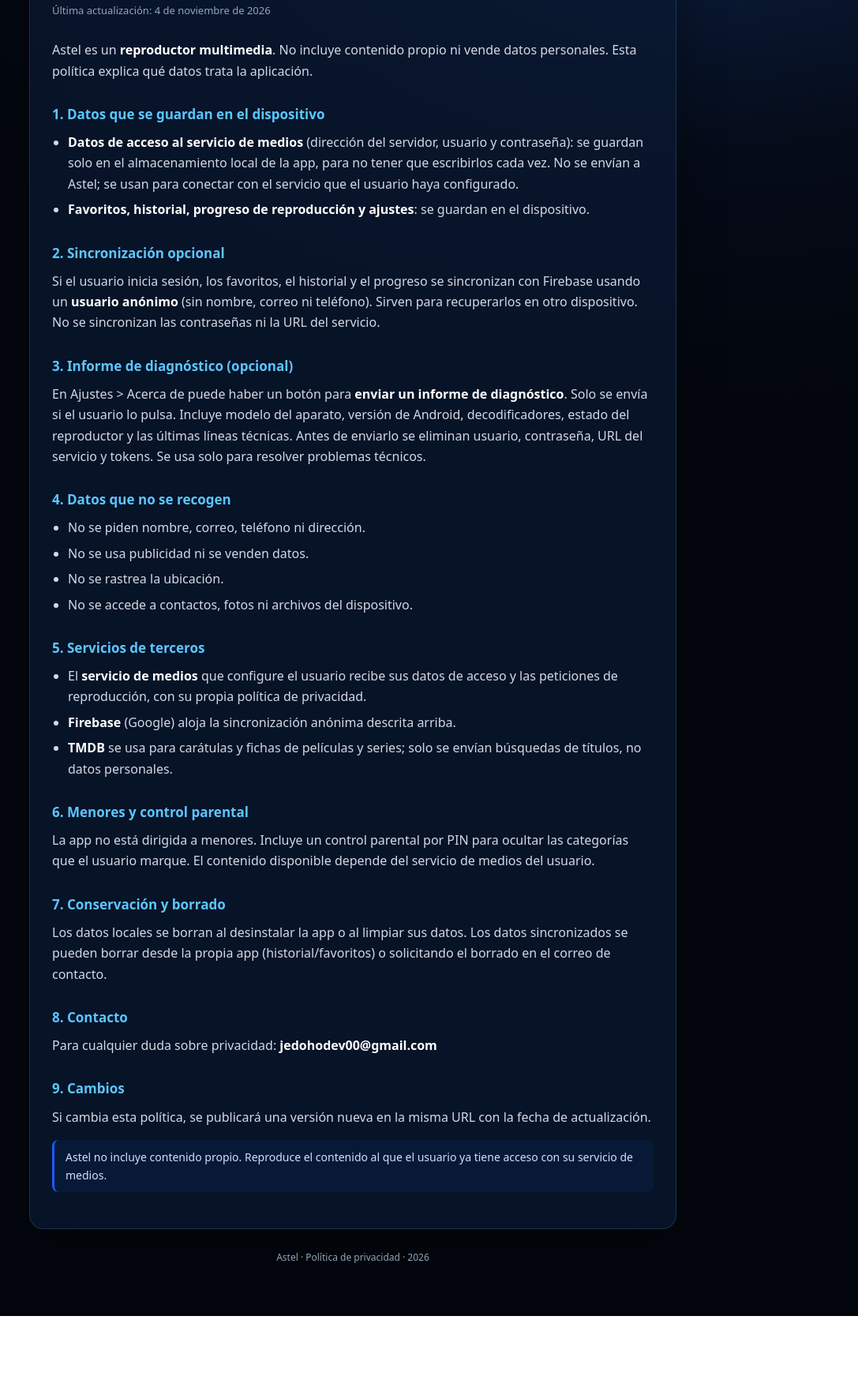
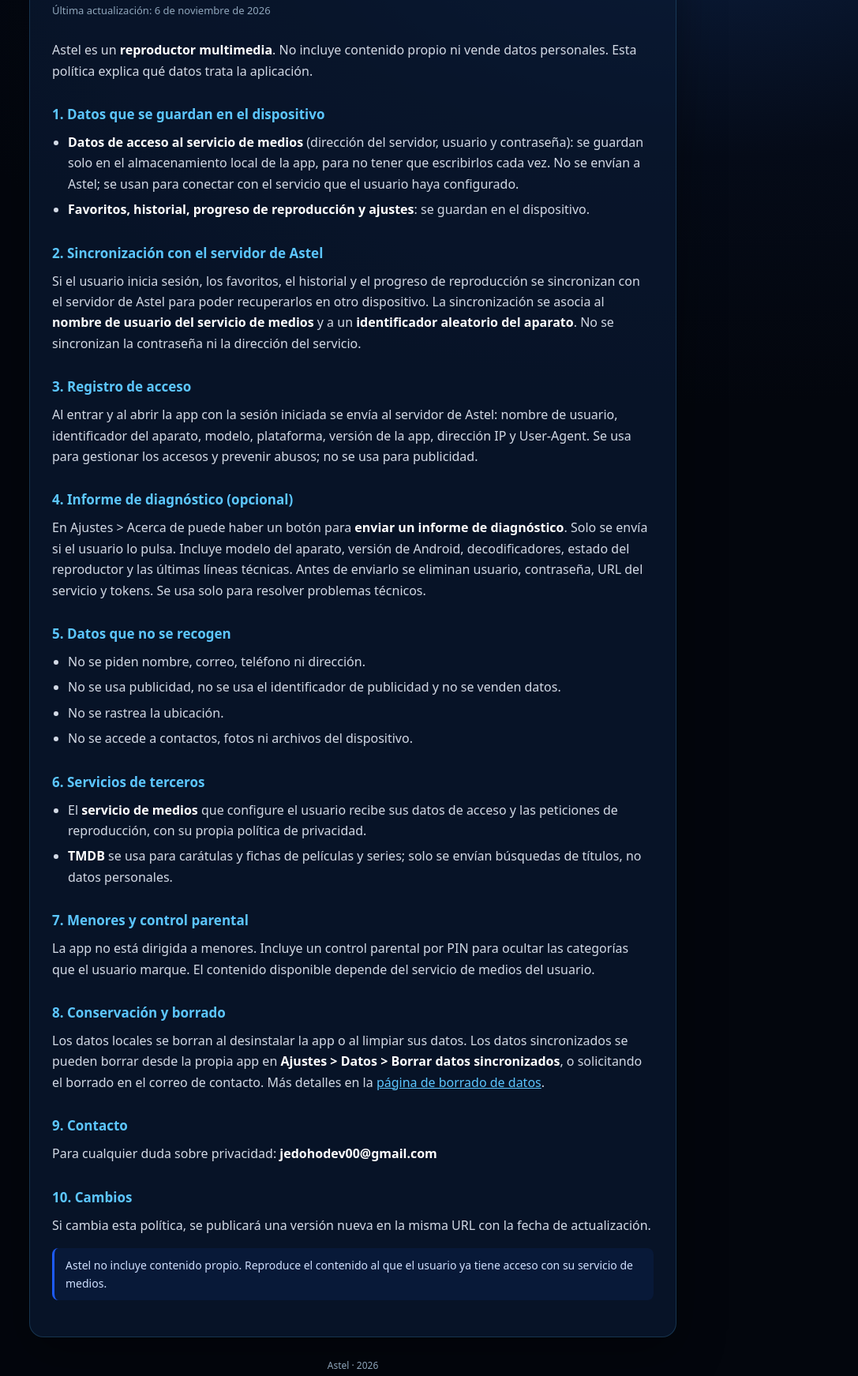
Before and after one commit to jedohodev00/Astel-Player, a plain HTML site: page privacidad.html in a window 1280 px wide. Shown: the part 187-1930 px from the top of the page at 79% size, without its empty margins (193-1280 px from the left). Before the commit the page ends 1854 px from the top, so only its background shows below. Drawn offline with Linux system fonts and the light colour scheme.

Commit message:
Update privacidad.html

```diff
--- a/privacidad.html
+++ b/privacidad.html
@@ -44,10 +44,21 @@
   .date{color:var(--muted);font-size:13px;margin:0 0 26px}
   h2{color:var(--cyan);font-size:17px;margin:28px 0 8px}
   p{margin:0 0 12px}
-  ul{margin:0 0 12px 20px;padding:0}
+  ul,ol{margin:0 0 12px 20px;padding:0}
   li{margin:0 0 6px}
   a{color:var(--cyan)}
   strong{color:#fff}
+  .btn{
+    display:inline-block;
+    margin:10px 0 4px;
+    padding:12px 20px;
+    border-radius:10px;
+    background:linear-gradient(135deg,#1D5BFF,#3F8BFF);
+    color:#fff;
+    text-decoration:none;
+    font-weight:700;
+    box-shadow:0 10px 30px rgba(29,91,255,.35);
+  }
   .note{
     border-left:3px solid var(--blue);
     background:rgba(29,91,255,.08);
@@ -57,6 +68,7 @@
     font-size:14px;
     margin:16px 0;
   }
+  .en{border-top:1px solid rgba(92,198,255,.18);margin-top:34px;padding-top:18px}
   footer{margin-top:26px;color:var(--muted);font-size:12px;text-align:center}
   @media (max-width:560px){
     .card{padding:22px 18px;border-radius:14px}
@@ -74,7 +86,7 @@
 
   <main class="card">
     <h1>Política de privacidad</h1>
-    <p class="date">Última actualización: 4 de noviembre de 2026</p>
+    <p class="date">Última actualización: 6 de noviembre de 2026</p>
 
     <p>Astel es un <strong>reproductor multimedia</strong>. No incluye contenido
     propio ni vende datos personales. Esta política explica qué datos trata la
@@ -91,13 +103,21 @@
       se guardan en el dispositivo.</li>
     </ul>
 
-    <h2>2. Sincronización opcional</h2>
-    <p>Si el usuario inicia sesión, los favoritos, el historial y el progreso se
-    sincronizan con Firebase usando un <strong>usuario anónimo</strong> (sin
-    nombre, correo ni teléfono). Sirven para recuperarlos en otro dispositivo.
-    No se sincronizan las contraseñas ni la URL del servicio.</p>
+    <h2>2. Sincronización con el servidor de Astel</h2>
+    <p>Si el usuario inicia sesión, los favoritos, el historial y el progreso de
+    reproducción se sincronizan con el servidor de Astel para poder
+    recuperarlos en otro dispositivo. La sincronización se asocia al
+    <strong>nombre de usuario del servicio de medios</strong> y a un
+    <strong>identificador aleatorio del aparato</strong>. No se sincronizan la
+    contraseña ni la dirección del servicio.</p>
 
-    <h2>3. Informe de diagnóstico (opcional)</h2>
+    <h2>3. Registro de acceso</h2>
+    <p>Al entrar y al abrir la app con la sesión iniciada se envía al servidor
+    de Astel: nombre de usuario, identificador del aparato, modelo, plataforma,
+    versión de la app, dirección IP y User-Agent. Se usa para gestionar los
+    accesos y prevenir abusos; no se usa para publicidad.</p>
+
+    <h2>4. Informe de diagnóstico (opcional)</h2>
     <p>En Ajustes &gt; Acerca de puede haber un botón para <strong>enviar un
     informe de diagnóstico</strong>. Solo se envía si el usuario lo pulsa.
     Incluye modelo del aparato, versión de Android, decodificadores, estado del
@@ -105,40 +125,40 @@
     usuario, contraseña, URL del servicio y tokens. Se usa solo para resolver
     problemas técnicos.</p>
 
-    <h2>4. Datos que no se recogen</h2>
+    <h2>5. Datos que no se recogen</h2>
     <ul>
       <li>No se piden nombre, correo, teléfono ni dirección.</li>
-      <li>No se usa publicidad ni se venden datos.</li>
+      <li>No se usa publicidad, no se usa el identificador de publicidad y no se venden datos.</li>
       <li>No se rastrea la ubicación.</li>
       <li>No se accede a contactos, fotos ni archivos del dispositivo.</li>
     </ul>
 
-    <h2>5. Servicios de terceros</h2>
+    <h2>6. Servicios de terceros</h2>
     <ul>
       <li>El <strong>servicio de medios</strong> que configure el usuario recibe
       sus datos de acceso y las peticiones de reproducción, con su propia
       política de privacidad.</li>
-      <li><strong>Firebase</strong> (Google) aloja la sincronización anónima
-      descrita arriba.</li>
       <li><strong>TMDB</strong> se usa para carátulas y fichas de películas y
       series; solo se envían búsquedas de títulos, no datos personales.</li>
     </ul>
 
-    <h2>6. Menores y control parental</h2>
+    <h2>7. Menores y control parental</h2>
     <p>La app no está dirigida a menores. Incluye un control parental por PIN
     para ocultar las categorías que el usuario marque. El contenido disponible
     depende del servicio de medios del usuario.</p>
 
-    <h2>7. Conservación y borrado</h2>
+    <h2>8. Conservación y borrado</h2>
     <p>Los datos locales se borran al desinstalar la app o al limpiar sus datos.
-    Los datos sincronizados se pueden borrar desde la propia app
-    (historial/favoritos) o solicitando el borrado en el correo de contacto.</p>
+    Los datos sincronizados se pueden borrar desde la propia app en
+    <strong>Ajustes &gt; Datos &gt; Borrar datos sincronizados</strong>, o
+    solicitando el borrado en el correo de contacto. Más detalles en la
+    <a href="eliminar-datos.html">página de borrado de datos</a>.</p>
 
-    <h2>8. Contacto</h2>
+    <h2>9. Contacto</h2>
     <p>Para cualquier duda sobre privacidad:
     <strong>jedohodev00@gmail.com</strong></p>
 
-    <h2>9. Cambios</h2>
+    <h2>10. Cambios</h2>
     <p>Si cambia esta política, se publicará una versión nueva en la misma URL
     con la fecha de actualización.</p>
 
@@ -147,8 +167,7 @@
       usuario ya tiene acceso con su servicio de medios.
     </div>
   </main>
-
-  <footer>Astel · Política de privacidad · 2026</footer>
+  <footer>Astel · 2026</footer>
 </div>
 </body>
 </html>
```
